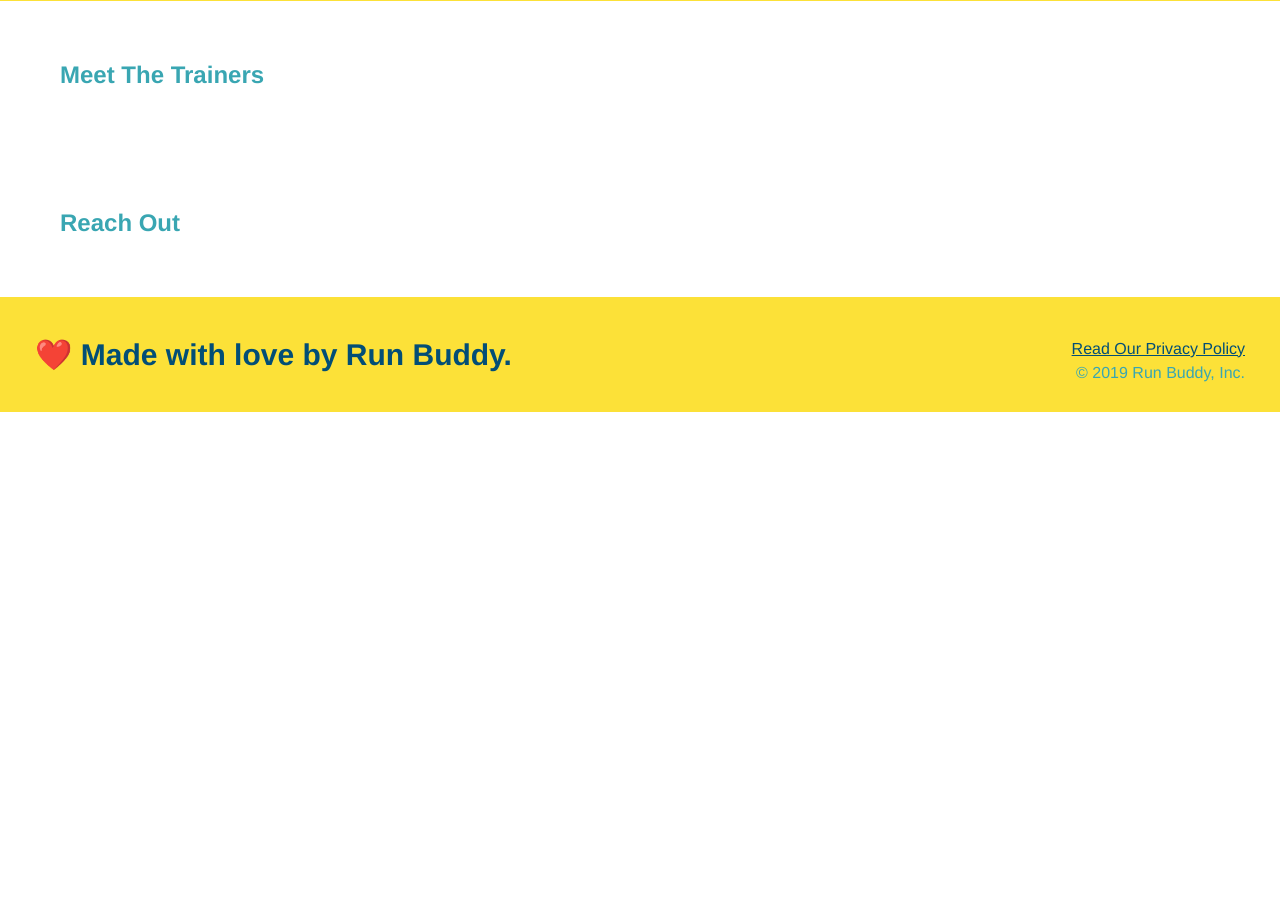
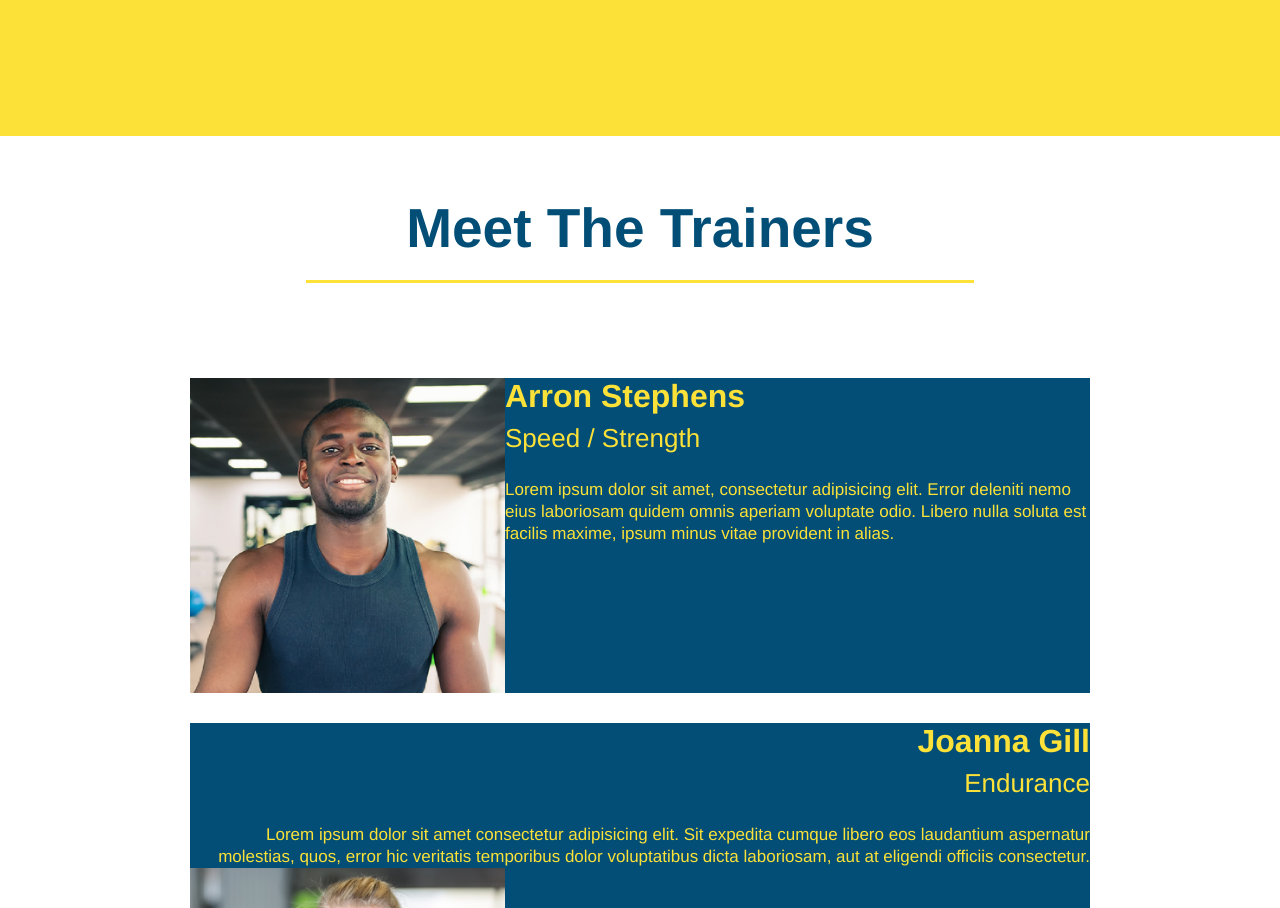
Before and after one commit to kmeregildo/run-buddy, a plain HTML site: page index.html in a window 1280 px wide. Shown: the part 2800-3708 px from the top of the page. Before the commit the page ends 3212 px from the top, so only its background shows below. Drawn offline with Linux system fonts and the light colour scheme.

Commit message:
meet the trainers section

```diff
--- a/assets/css/style.css
+++ b/assets/css/style.css
@@ -156,3 +156,44 @@
 .steps span {
     font-size: 38px;
 }
+.trainers {
+    text-align: center
+}
+.trainer {
+    width: 900px;
+    margin: 0 auto 30px auto;
+    background: #024e76;
+    color: #fce138;
+    overflow: auto;
+}
+.trainer img {
+    width: 35%;
+    float: left;
+}
+.trainer bio {
+    padding: 35px;
+    float: left;
+    width: 65%;
+}
+.text-left {
+    text-align: left
+}
+.text-right {
+    text-align: right;
+}
+.trainer-bio h3 {
+    font-size: 32px;
+    margin-bottom: 8px;
+}
+.trainer-bio h4 {
+    font-weight: lighter;
+    font-size: 26px;
+    margin-bottom: 25px;
+}
+.trainer-bio p {
+    font-size: 17px;
+    line-height: 1.3;
+}
+.trainer-bio text-right {
+    float: right;
+}
--- a/index.html
+++ b/index.html
@@ -31,7 +31,6 @@
             </ul>
         </nav>
         </header>
-
 
         <!-- hero/jumbotron -->
         <section class="hero">
@@ -79,7 +78,7 @@
 
         <!-- "what you do" section -->
         <section id="what-you-do" class="steps">
-            <h2 class="section-title secondary-border">What You Do</h2
+            <h2 class="section-title secondary-border">What You Do</h2>
             <div>
                 <!-- insert this img element -->
                 <img src="./assets/images/step-1.svg" alt=""/>
@@ -107,9 +106,44 @@
         </section>
 
         <!-- "meet the trainers" section -->
-        <section>
-            <h2>Meet The Trainers</h2>
+        <section id="your-trainers" class="trainers">
+            <h2 class="section-title primary-border">
+            Meet The Trainers</h2>
         </section>
+
+        <article class="trainer">
+            <img src="./assets/images/trainer-1.jpg" alt="Arron Stephens in his workout clothes, ready to pump iron" />
+            <div class="trainer-bio text-left">
+                <h3>Arron Stephens</h3>
+                <h4>Speed / Strength</h4>
+                <p>Lorem ipsum dolor sit amet, consectetur adipisicing elit. Error deleniti nemo eius laboriosam quidem omnis aperiam voluptate odio. Libero nulla soluta est facilis maxime, ipsum minus vitae provident in alias.
+                </p>
+            </div>
+        </article>
+
+        <!-- second trainer bio -->
+        <article class="trainer">
+            <div class="trainer-bio text-right">
+                <h3>Joanna Gill</h3>
+                <h4>Endurance</h4>
+                <p>
+                  Lorem ipsum dolor sit amet consectetur adipisicing elit. Sit expedita cumque libero eos laudantium aspernatur molestias, quos, error hic veritatis temporibus dolor voluptatibus dicta laboriosam, aut at eligendi officiis consectetur.
+                </p>
+            </div>
+            <img src="./assets/images/trainer-2.jpg" alt="Joanna Gill cooling off after a workout" />
+        </article>
+
+        <!-- third trainer bio -->
+        <article class="trainer">
+            <img src="./assets/images/trainer-3.jpg" alt="Harry Smith wearing a headband and lifting comically small pink weights" />
+            <div class= "trainer-bio text-left">
+                <h3>Harry "the Headband" Smith</h3>
+                <h4>Strength</h4>
+                <p>
+                Lorem ipsum dolor sit amet consectetur adipisicing elit. Dicta quasi hic neque beatae. Id temporibus sapiente beatae odio ut doloribus, sed sint molestias enim nam animi saepe! Ea, amet fugit.
+                </p>
+            </div>
+        </article>
 
         <!-- "reach out section" -->
         <section>
@@ -124,7 +158,5 @@
                 &copy; 2019 Run Buddy, Inc.
             </div>
         </footer>
-
-
     </body>
 </html>
```
Also changed, not shown: assets/images/trainer-1.jpg (added), assets/images/trainer-2.jpg (added), assets/images/trainer-3.jpg (added), 2 other files.
